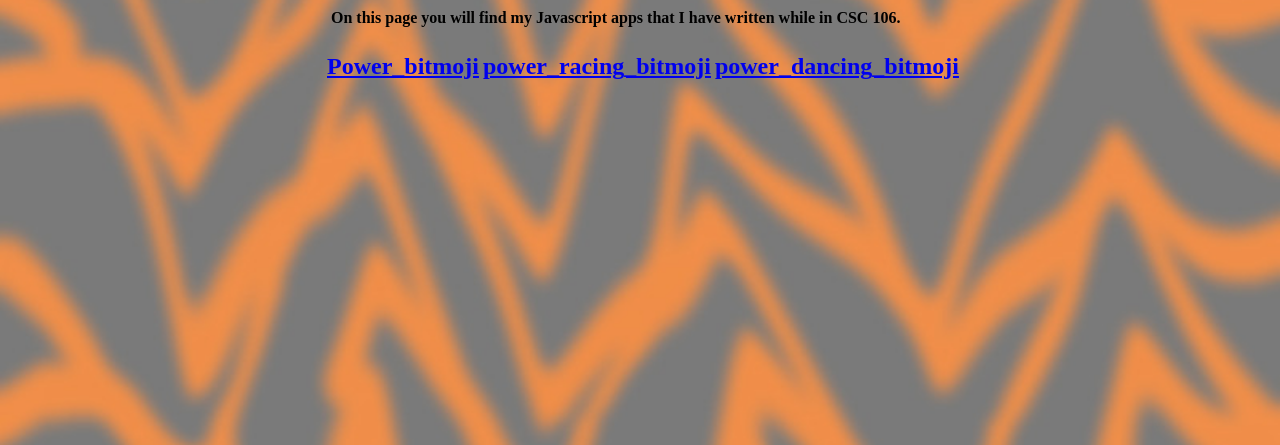
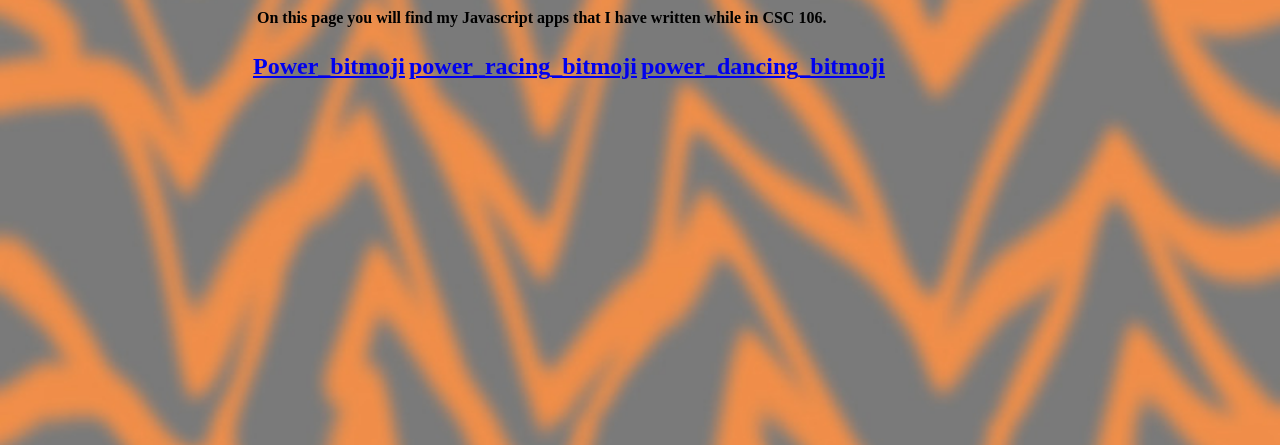
Before and after one commit to mattpower02/mattpower02.github.io, a plain HTML site: page javascripts.html in a window 1280 px wide. Shown: the part 355-800 px from the top of the page. Drawn offline with Linux system fonts and the light colour scheme; a script that the page names is missing.

Commit message:
Update javascripts.html

```diff
--- a/javascripts.html
+++ b/javascripts.html
@@ -12,6 +12,12 @@
             background-repeat: no-repeat;
             background-size: cover;
          }
+
+         table.center {
+  margin-left:auto;
+  margin-right:auto;
+  width:780px;
+}
 
        .center {
   margin-left: auto;
```
